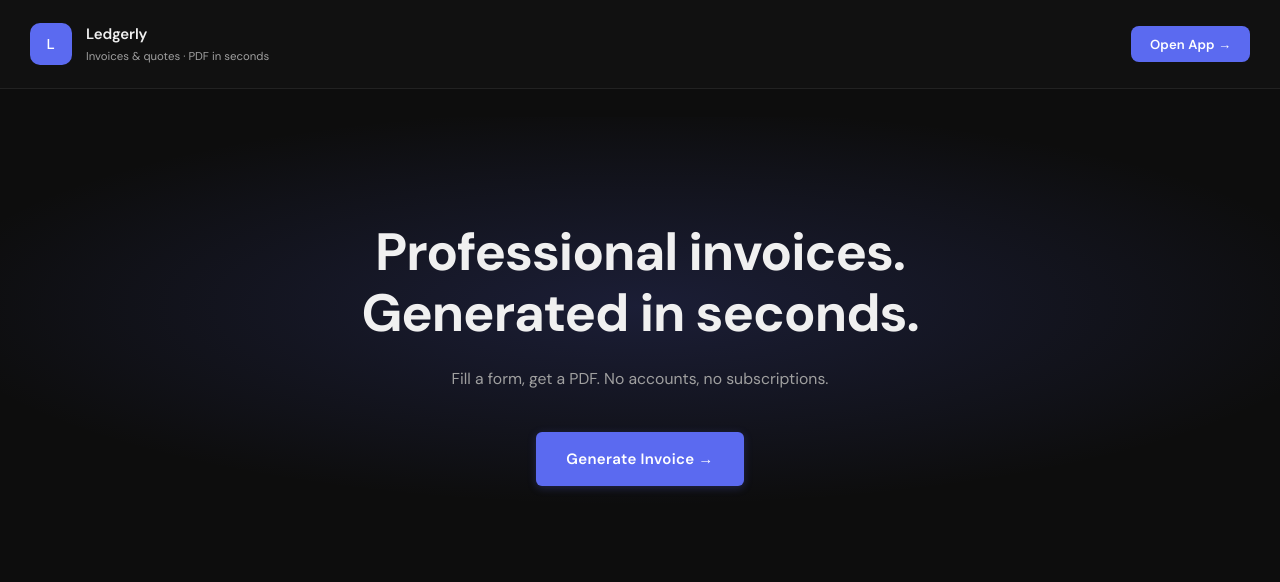
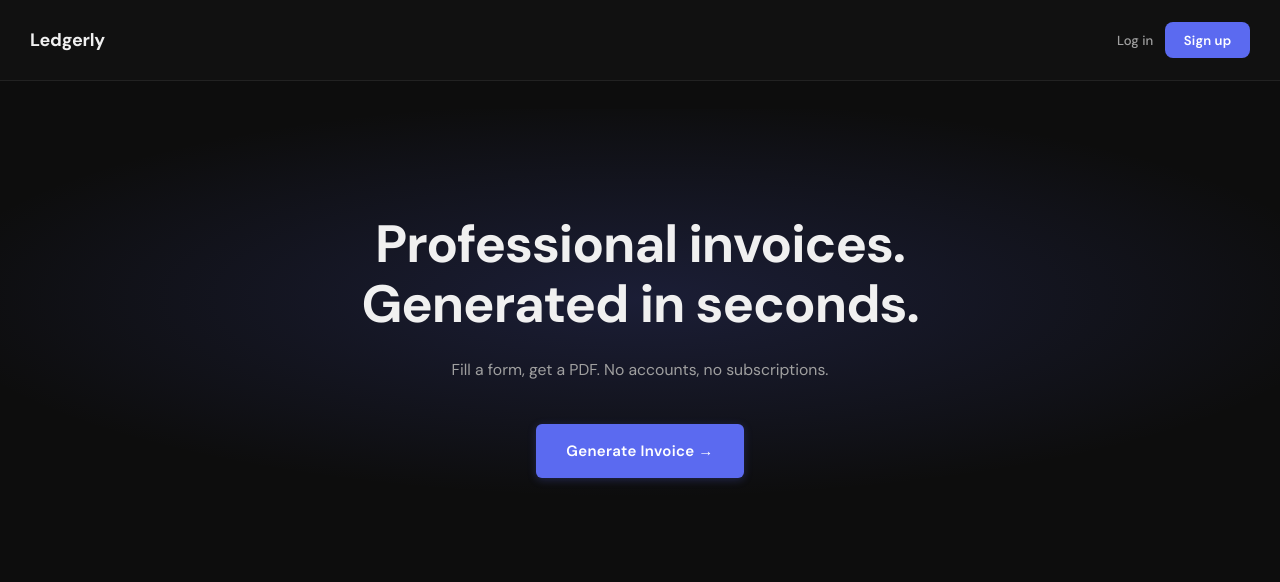
Before and after one commit to dionicio-damiani/ledgerly, a FastAPI app: page / in a window 1280 px wide. Shown: the top 582 px of the page. Run offline with FastAPI, Linux system fonts and the light colour scheme; parts of the project's set-up code (start-up, migrations or seed data) failed here and were passed over.

Commit message:
fix(nav): unify header navigation and translate invoices to English
Update header across all templates: Ledgerly name links to landing,
remove Open App button, add Log in / Sign up to landing header.
Translate all visible Spanish text in invoices.html to English.

```diff
--- a/static/style.css
+++ b/static/style.css
@@ -75,6 +75,30 @@ body {
   display: flex;
   align-items: center;
   gap: 14px;
+}
+
+/* ── Wordmark (text-only brand link) ───────── */
+.brand-wordmark {
+  font-family: var(--font);
+  font-size: 1.2rem;
+  font-weight: 700;
+  letter-spacing: -0.01em;
+  color: var(--text);
+  text-decoration: none;
+}
+
+/* ── Plain nav link (e.g. "Log in") ─────────── */
+.nav-link {
+  font-family: var(--font);
+  font-size: 0.875rem;
+  font-weight: 500;
+  color: var(--text-mid);
+  text-decoration: none;
+  transition: color 0.15s ease;
+}
+
+.nav-link:hover {
+  color: var(--text);
 }
 
 .brand-mark {
--- a/templates/landing.html
+++ b/templates/landing.html
@@ -243,14 +243,11 @@
 
   <!-- ── Nav ──────────────────────────────────── -->
   <header class="topbar">
-    <div class="topbar-brand">
-      <div class="brand-mark">L</div>
-      <div class="brand-text">
-        <span class="brand-name">Ledgerly</span>
-        <span class="brand-sub">Invoices &amp; quotes · PDF in seconds</span>
-      </div>
-    </div>
-    <a class="nav-cta" href="/app">Open App →</a>
+    <a class="brand-wordmark" href="/">Ledgerly</a>
+    <nav class="topbar-actions">
+      <a class="nav-link" href="/login">Log in</a>
+      <a class="nav-cta" href="/register">Sign up</a>
+    </nav>
   </header>
 
   <main>
```
Also changed, not shown: static/invoices.js (+8 -8 lines), templates/index.html (+1 -7 lines), templates/invoices.html (+13 -19 lines).
